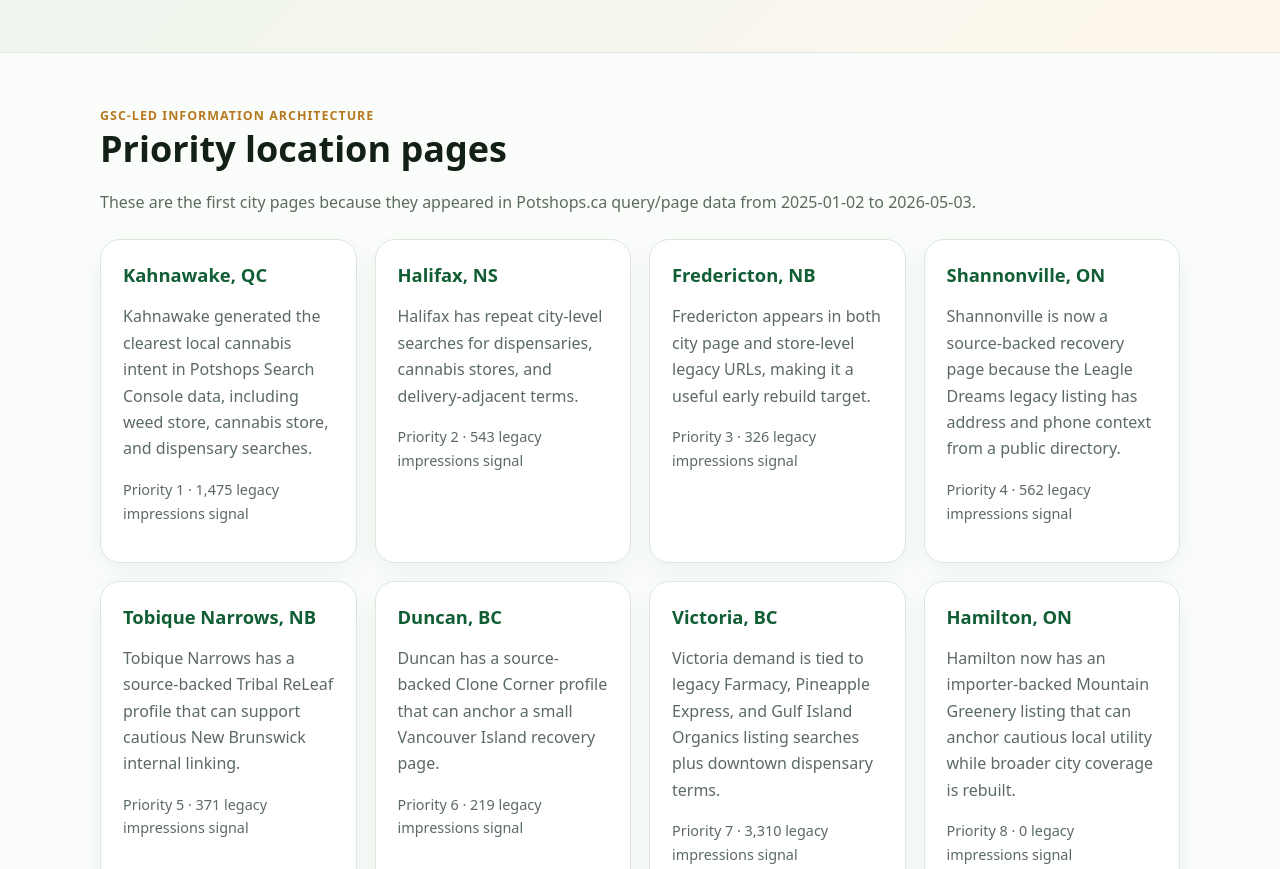
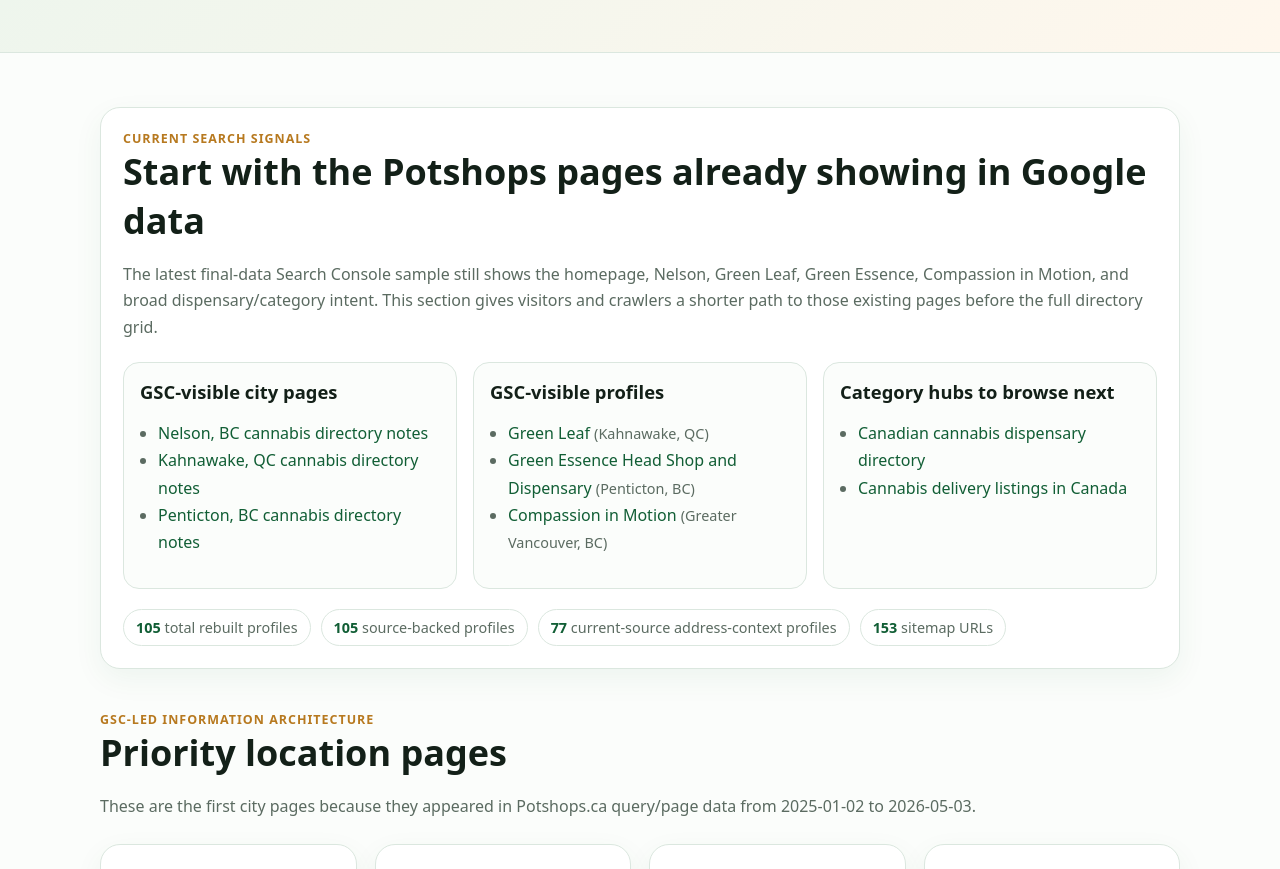
Before and after one commit to tomwattsca/potshops, a Next.js app: page / in a window 1280 px wide. Shown: the part 533-1402 px from the top of the page. Built offline with nearby package versions, Linux system fonts and the light colour scheme.

Commit message:
Improve Potshops homepage search paths

```diff
--- a/app/globals.css
+++ b/app/globals.css
@@ -30,3 +30,11 @@
 .update-card { display:flex; align-items:center; justify-content:space-between; gap:24px; margin-top:32px; background:#f8faf8; }
 .update-card .cta-row { margin-top:0; }
 @media (max-width: 720px) { .update-card { align-items:flex-start; flex-direction:column; } }
+
+.evidence-panel { margin-bottom:42px; }
+.signal-grid { display:grid; grid-template-columns:repeat(3,minmax(0,1fr)); gap:16px; margin-top:22px; }
+.mini-card { border:1px solid var(--line); border-radius:16px; padding:16px; background:#fbfdfb; }
+.stats-row { display:flex; flex-wrap:wrap; gap:10px; margin-top:20px; }
+.stats-row span { border:1px solid var(--line); border-radius:999px; padding:8px 12px; background:white; color:var(--muted); font-size:.9rem; }
+.stats-row strong { color:var(--green); }
+@media (max-width: 860px) { .signal-grid { grid-template-columns:1fr; } }
--- a/app/page.tsx
+++ b/app/page.tsx
@@ -1,5 +1,15 @@
 import Link from 'next/link';
-import { listingSeeds, priorityCategories, priorityLocations } from './data/directory';
+import { getCategory, getLocation, listingSeeds, priorityCategories, priorityLocations } from './data/directory';
+
+const gscVisibleLocationSlugs = ['nelson', 'kahnawake', 'penticton'];
+const gscVisibleListingSlugs = ['green-leaf', 'green-essence-head-shop-dispensary', 'compassion-in-motion'];
+const gscVisibleCategorySlugs = ['dispensary', 'in-town-delivery'];
+
+const gscVisibleLocations = gscVisibleLocationSlugs.map((slug) => getLocation(slug)).filter((location) => Boolean(location));
+const gscVisibleListings = gscVisibleListingSlugs.map((slug) => listingSeeds.find((listing) => listing.slug === slug)).filter((listing) => Boolean(listing));
+const gscVisibleCategories = gscVisibleCategorySlugs.map((slug) => getCategory(slug)).filter((category) => Boolean(category));
+const sourceBackedListingCount = listingSeeds.filter((listing) => listing.sourceName).length;
+const currentSourceListingCount = listingSeeds.filter((listing) => listing.verificationStatus === 'current_source').length;
 
 export default function Home() {
   return (
@@ -16,6 +26,46 @@
         </div>
       </section>
       <main>
+        <section className="card evidence-panel" aria-labelledby="current-search-signals">
+          <div>
+            <div className="eyebrow">Current search signals</div>
+            <h2 id="current-search-signals">Start with the Potshops pages already showing in Google data</h2>
+            <p>The latest final-data Search Console sample still shows the homepage, Nelson, Green Leaf, Green Essence, Compassion in Motion, and broad dispensary/category intent. This section gives visitors and crawlers a shorter path to those existing pages before the full directory grid.</p>
+          </div>
+          <div className="signal-grid">
+            <article className="mini-card">
+              <h3>GSC-visible city pages</h3>
+              <ul className="clean">
+                {gscVisibleLocations.map((location) => location && (
+                  <li key={location.slug}><Link href={`/locations/${location.slug}`}>{location.city}, {location.province} cannabis directory notes</Link></li>
+                ))}
+              </ul>
+            </article>
+            <article className="mini-card">
+              <h3>GSC-visible profiles</h3>
+              <ul className="clean">
+                {gscVisibleListings.map((listing) => listing && (
+                  <li key={listing.slug}><Link href={`/listings/${listing.slug}`}>{listing.name}</Link> <span className="meta">({listing.locationHint})</span></li>
+                ))}
+              </ul>
+            </article>
+            <article className="mini-card">
+              <h3>Category hubs to browse next</h3>
+              <ul className="clean">
+                {gscVisibleCategories.map((category) => category && (
+                  <li key={category.slug}><Link href={`/categories/${category.slug}`}>{category.title}</Link></li>
+                ))}
+              </ul>
+            </article>
+          </div>
+          <div className="stats-row" aria-label="Potshops source-backed coverage summary">
+            <span><strong>{listingSeeds.length}</strong> total rebuilt profiles</span>
+            <span><strong>{sourceBackedListingCount}</strong> source-backed profiles</span>
+            <span><strong>{currentSourceListingCount}</strong> current-source address-context profiles</span>
+            <span><strong>153</strong> sitemap URLs</span>
+          </div>
+        </section>
+
         <section id="locations">
           <div className="eyebrow">GSC-led information architecture</div>
           <h2>Priority location pages</h2>
```
